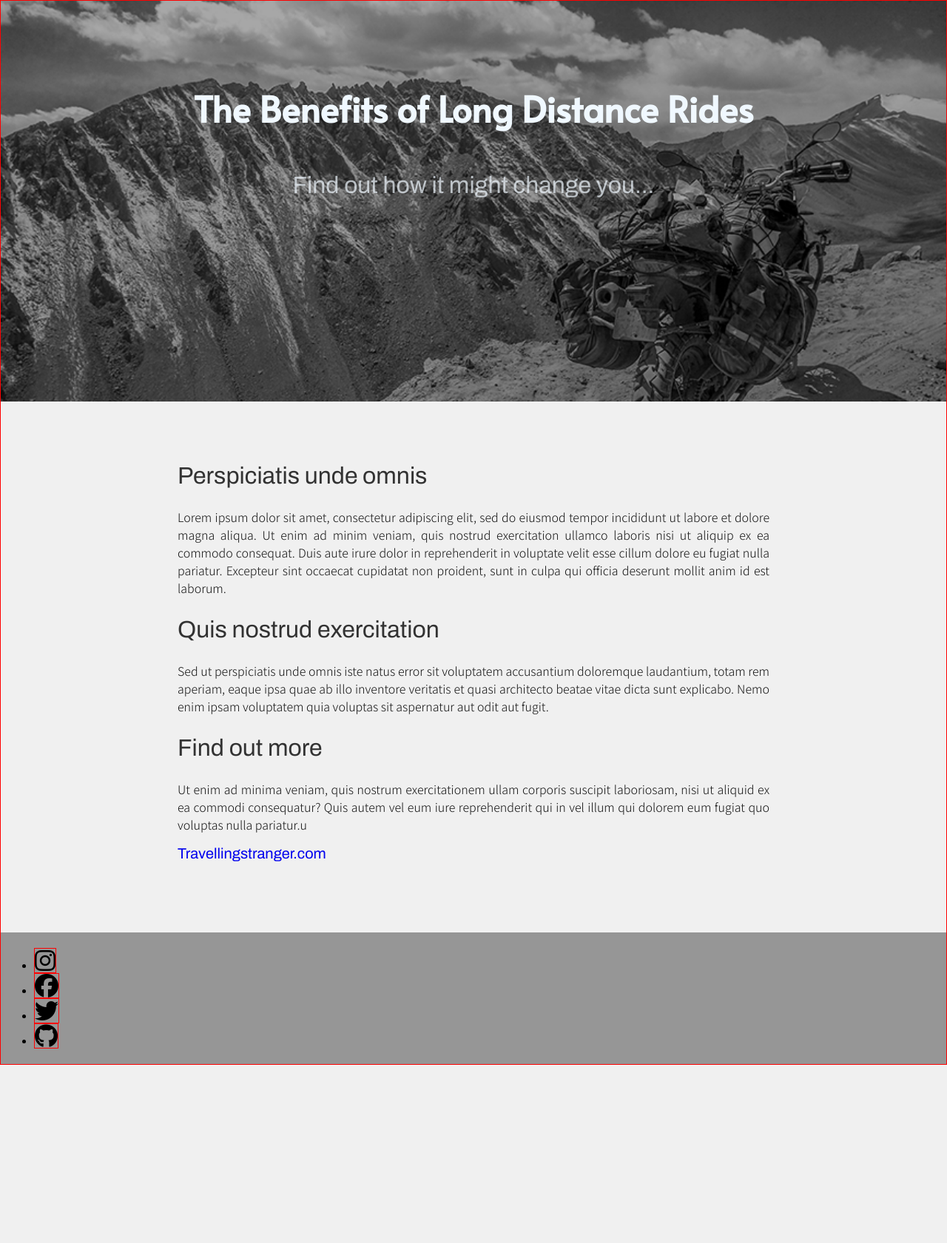
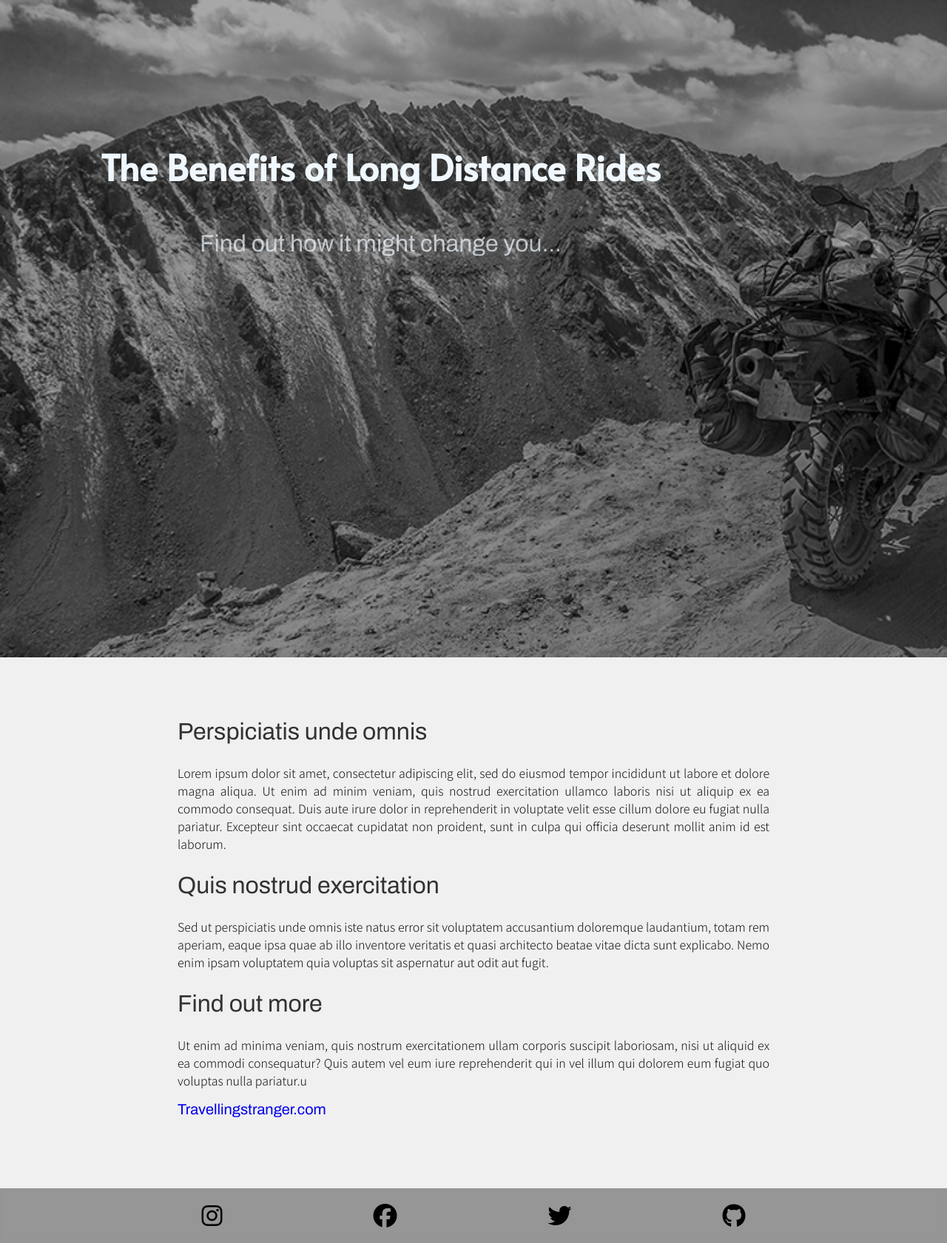
Before and after one commit to GiovanniReniero/Medium-Page, a plain HTML site: page index.html in a window 1280 px wide. Shown: the whole page at 74% size. Before the commit the page ends 1440 px from the top, so only its background shows below. Drawn offline with Linux system fonts and the light colour scheme.

Commit message:
Fixed icons in footer

```diff
--- a/index.html
+++ b/index.html
@@ -4,6 +4,7 @@
   <head>
     <meta charset="utf-8">
     <title>Travellingstranger | The benefits of long distance motorcycle rides</title>
+    <meta name="viewport" content="width=device-width, initial-scale=1">
     <meta name="description" content="Want to take off on your bike for a trip? Here's why you should.">
 
 
@@ -44,13 +45,11 @@
     </main>
 
     <footer>
-      <ul>
-
+      <ul class = "list_inline">
         <li><a href=""></a><i class="fab fa-instagram"></i></li>
         <li><a href=""></a><i class="fab fa-facebook"></i></li>
         <li><a href=""></a><i class="fab fa-twitter"></i></li>
         <li><a href=""></a><i class="fab fa-github"></i></li>
-
       </ul>
     </footer>
   </body>
--- a/style.css
+++ b/style.css
@@ -1,11 +1,30 @@
 /* FONTS AND COLOURS ONLY */
+@media (max-width: 960px) {
+  /* For a screen < 960px, this CSS will be read */
+  .container {
+    width: 700px;
+  }
+}
+@media (max-width: 720px) {
+  /* For a screen < 720px, this CSS will be read */
+  .container {
+    width: 500px;
+  }
+}
+@media (max-width: 540px) {
+  /* For a screen < 540px, this CSS will be read */
+  .container {
+    width: 300px;
+  }
+}
+
 
 body{
   height: 100%;
   background: rgb(240, 240, 240);
   margin: 0;
   padding: 0;
-  border: 1px solid red;
+  /* border: 1px solid red; */
 }
 
 h1{
@@ -47,8 +66,8 @@ a:hover{
   background-image: url("images/IndiaBWdark.png");
   text-align: center;
   background-size: cover;
-  padding: 80px 80px 160px 80px;
-  /* padding: 160px 291px 427px 40px; */
+  /* padding: 80px 80px 160px 80px; */
+  padding: 160px 291px 427px 40px;
   margin: 0;
 }
 
@@ -79,11 +98,27 @@ footer{
   margin-top: 40px;
 }
 
+.list_inline {
+  text-align: center;
+  /* list-style: none; */
+  padding: 0;
+  /* margin-right: 100px; */
+  /* margin-left: 100px; */
+}
+
+.list_inline li {
+  display : inline-block;
+}
+
 i.fab {
   font-size: 32px;
-  border: 1px solid red;
+  /* border: 1px solid red; */
+  margin-left: 100px;
+  margin-right: 100px;
 }
 
 i.fab:hover {
   color: darkgray;
+  /* margin-left: 100px; */
+  /* margin-right: 100px; */
 }
```
